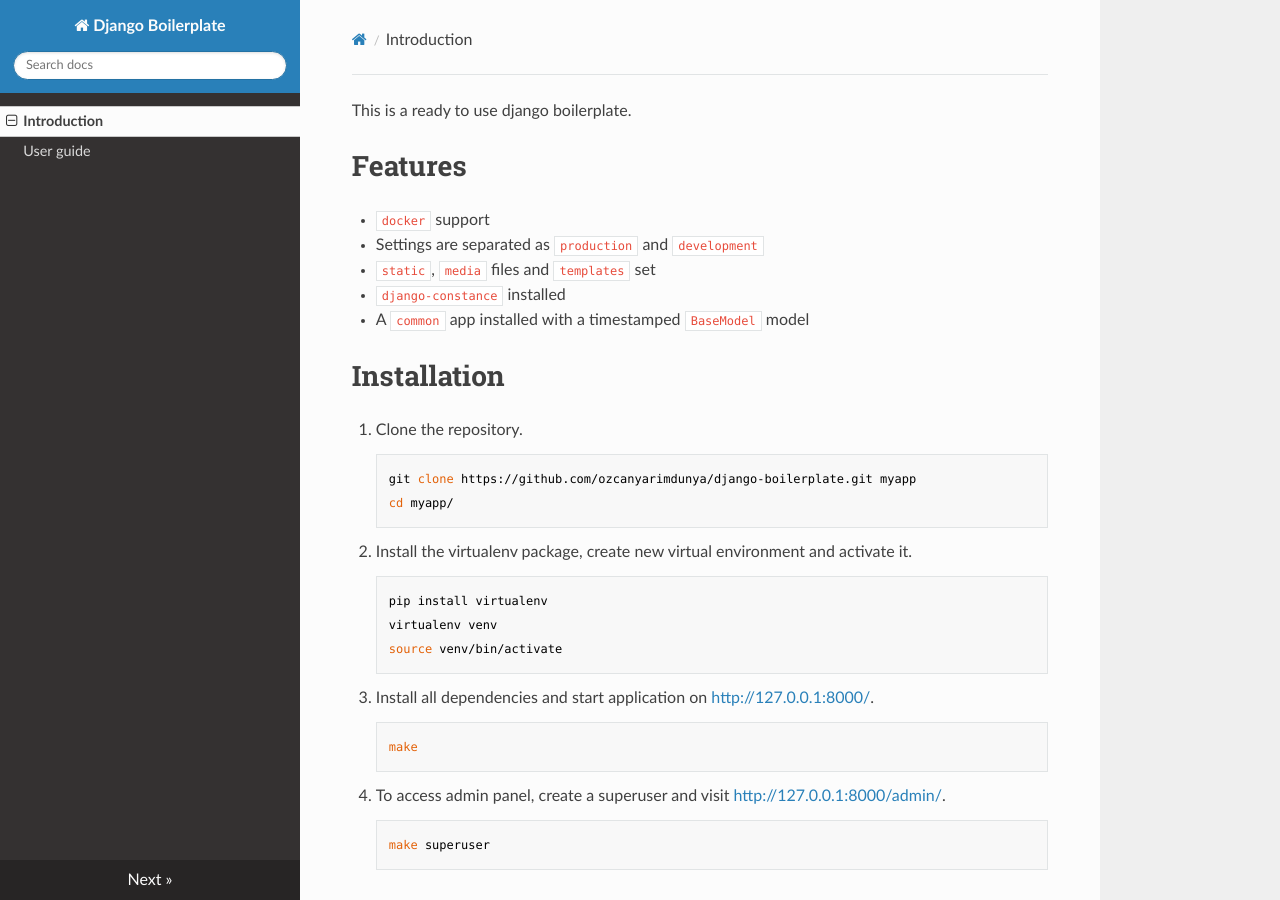
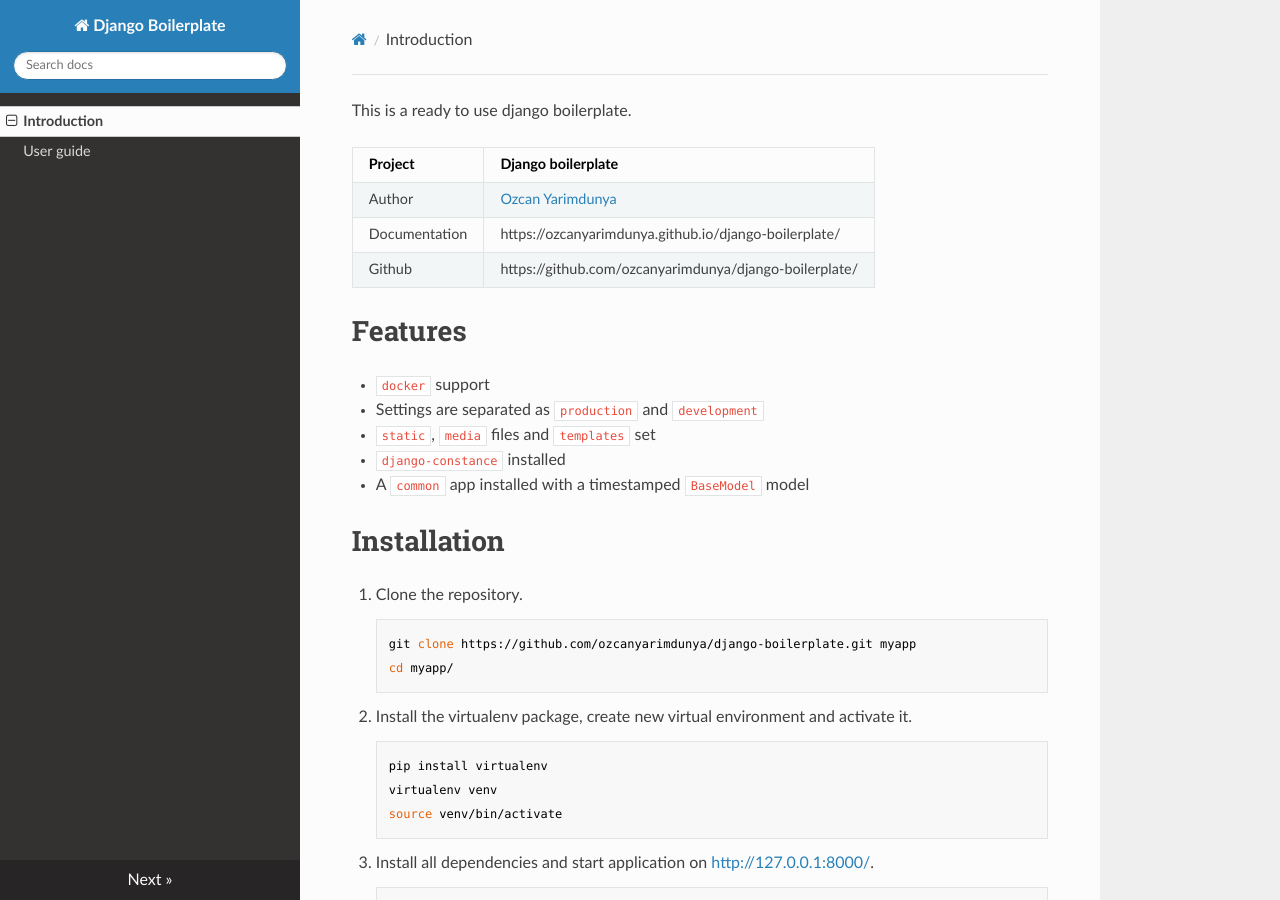
Before and after one commit to ozcanyarimdunya/django-boilerplate, an MkDocs documentation site: the page built from docs/index.md, in a window 1280 px wide and 900 px high. Built offline with MkDocs 1.6.1, drawn with Linux system fonts in a browser that asks for light colours; nearby versions of some CDN libraries.

```diff
--- a/docs/index.md
+++ b/docs/index.md
@@ -1,4 +1,10 @@
 This is a ready to use django boilerplate.
+
+| Project       | Django boilerplate                                     |
+| ------------- | ------------------------------------------------------ |
+| Author        | [Ozcan Yarimdunya](http://semiworld.org/)              |
+| Documentation | https://ozcanyarimdunya.github.io/django-boilerplate/  |
+| Github        | https://github.com/ozcanyarimdunya/django-boilerplate/ |
 
 # Features
 
```
Also changed, not shown: README.md (+6 -0 lines).
